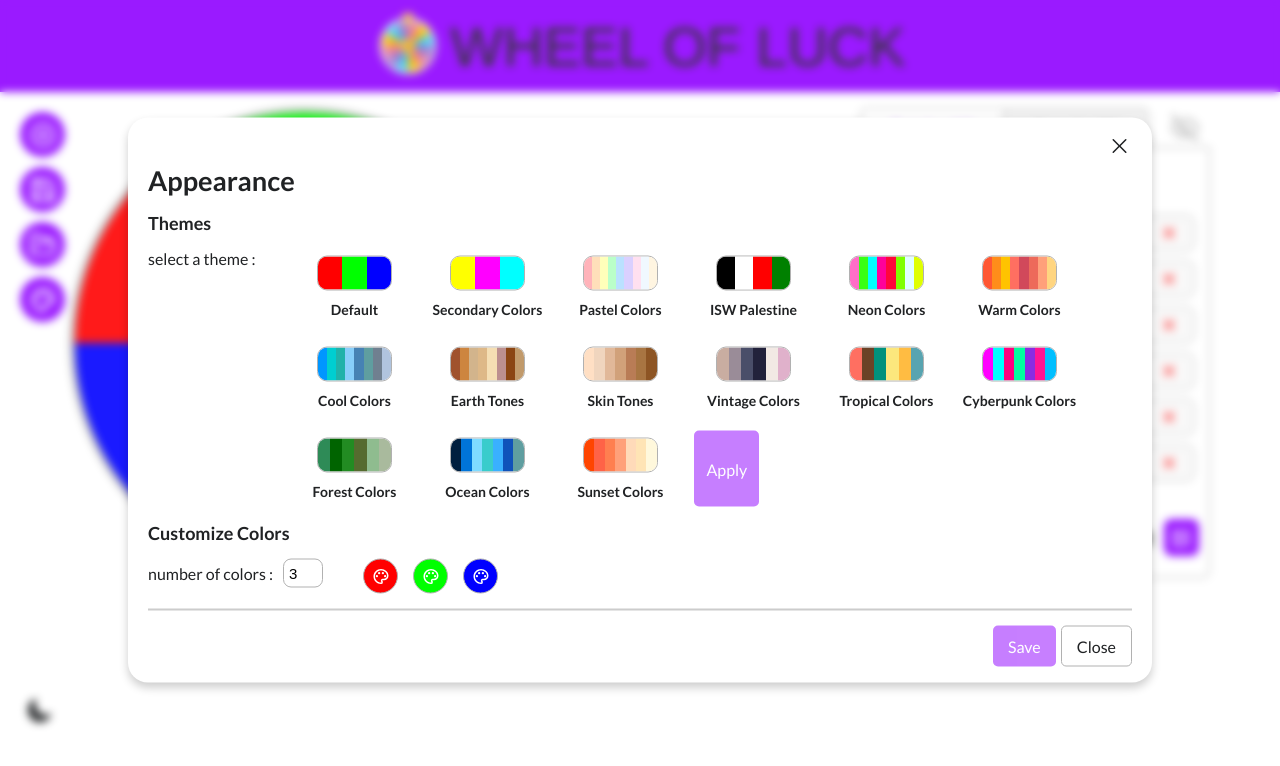
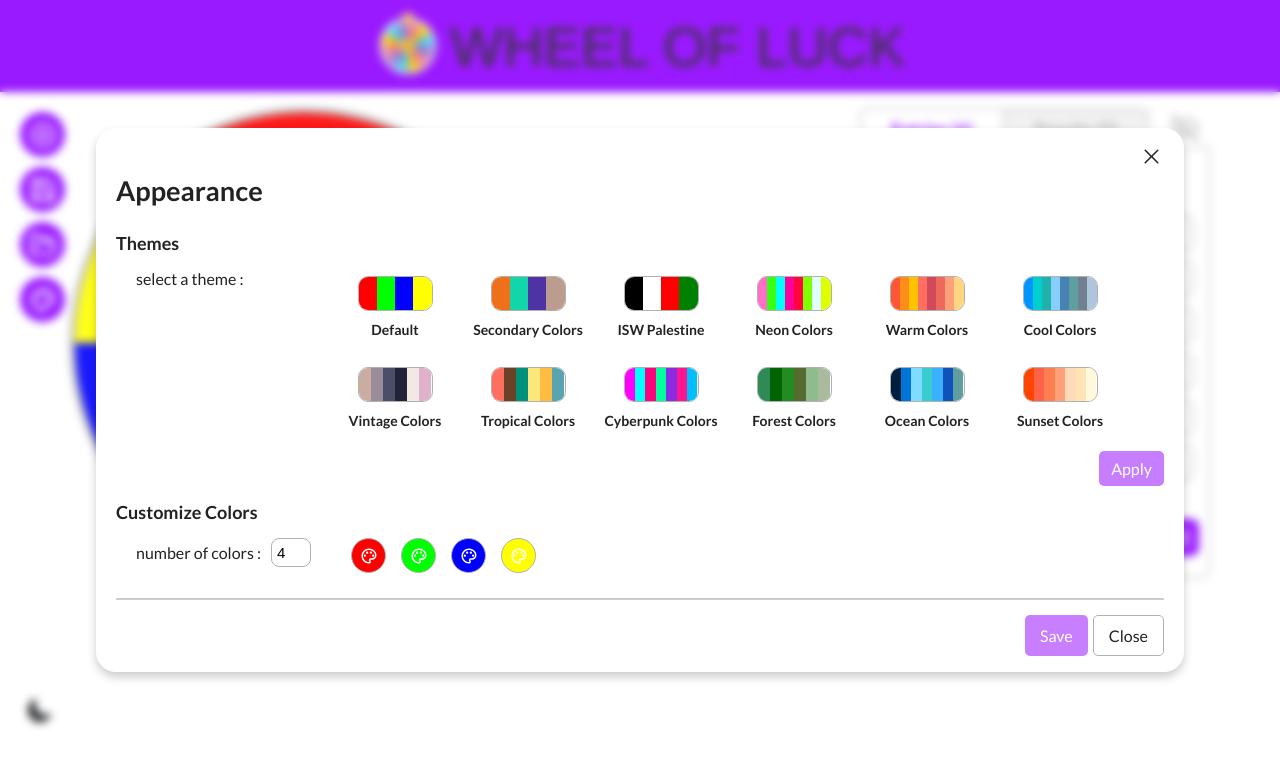
Before and after one commit to YasserCoder/wheel-of-luck, a React (Vite) app: page / in a window 1280 px wide. Both pictures are taken after a click on the button "Customize". Shown: the top 766 px of the page. Built offline with nearby package versions, Linux system fonts and the light colour scheme; a web font is replaced by a local one.

Commit message:
adjusting the layout

```diff
--- a/src/components/CustomizeBtn.tsx
+++ b/src/components/CustomizeBtn.tsx
@@ -68,7 +68,7 @@ function Settings({ onClose }: { onClose?: () => void }) {
             onClose={onClose}
         >
             <Themes setClrs={setClrs} setClrsNbr={setClrsNbr} />
-            <div className={styles.section}>
+            <div style={{ paddingBottom: "10px" }} className={styles.section}>
                 <h3>customize colors </h3>
                 <div className={styles.subSection}>
                     <div className={styles.clrsNbr}>
@@ -116,7 +116,7 @@ function Themes({ setClrs, setClrsNbr }: ThemesProps) {
         setSelectedTheme("");
     }
     return (
-        <div className={styles.section}>
+        <div style={{ paddingTop: "10px" }} className={styles.section}>
             <h3>themes</h3>
             <div className={styles.subSection}>
                 <p style={{ textWrap: "nowrap" }}>select a theme :</p>
@@ -158,15 +158,15 @@ function Themes({ setClrs, setClrsNbr }: ThemesProps) {
                             <p>{key}</p>
                         </div>
                     ))}
-                    <button
-                        disabled={!selectedTheme}
-                        className={styles.btn}
-                        onClick={applyChanges}
-                    >
-                        Apply
-                    </button>
                 </div>
             </div>
+            <button
+                disabled={!selectedTheme}
+                className={styles.btn}
+                onClick={applyChanges}
+            >
+                Apply
+            </button>
         </div>
     );
 }
--- a/src/components/styles/customizeBtn.module.css
+++ b/src/components/styles/customizeBtn.module.css
@@ -13,6 +13,11 @@
     display: flex;
     gap: 40px;
     align-items: flex-start;
+    padding-left: 20px;
+}
+.subSection > p {
+    text-wrap: nowrap;
+    min-width: 160px;
 }
 .themes {
     display: flex;
@@ -51,6 +56,7 @@
     transition-duration: 300ms;
     background-color: var(--color-violet);
     color: white;
+    align-self: flex-end;
 }
 .btn:disabled {
     opacity: 0.5;
--- a/src/components/styles/modal.module.css
+++ b/src/components/styles/modal.module.css
@@ -13,7 +13,7 @@
     top: 50%;
     left: 50%;
     transform: translate(-50%, -50%);
-    width: 80%;
+    width: 85%;
     max-height: 90%;
     background-color: var(--color-bkg);
     border-radius: 20px;
--- a/src/data/colors.json
+++ b/src/data/colors.json
@@ -1,17 +1,6 @@
 {
-    "Default": ["#FF0000", "#00FF00", "#0000FF"],
-    "Secondary Colors": ["#FFFF00", "#FF00FF", "#00FFFF"],
-    "Pastel Colors": [
-        "#FFB3BA",
-        "#FFDFBA",
-        "#FFFFBA",
-        "#BAFFC9",
-        "#BAE1FF",
-        "#DAD0FF",
-        "#FFE0F0",
-        "#F0F8FF",
-        "#FFF5E1"
-    ],
+    "Default": ["#FF0000", "#00FF00", "#0000FF", "#FFFF00"],
+    "Secondary Colors": ["#EF6F1A", "#12D5A9", "#4D33A3", "#BC9C8F"],
     "ISW Palestine": ["#000000", "#FFFFFF", "#FF0000", "#008000"],
     "Neon Colors": [
         "#FF6EC7",
@@ -42,25 +31,6 @@
         "#5F9EA0",
         "#708090",
         "#B0C4DE"
-    ],
-    "Earth Tones": [
-        "#A0522D",
-        "#CD853F",
-        "#D2B48C",
-        "#DEB887",
-        "#F5DEB3",
-        "#BC8F8F",
-        "#8B4513",
-        "#C19A6B"
-    ],
-    "Skin Tones": [
-        "#FFDFC4",
-        "#F0D5BE",
-        "#E1B899",
-        "#D1A17A",
-        "#B97C56",
-        "#A87542",
-        "#8D5524"
     ],
     "Vintage Colors": [
         "#C9ADA1",
```
